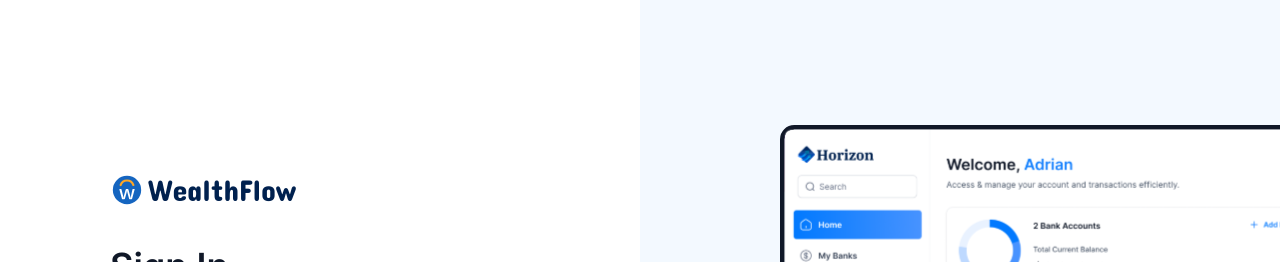
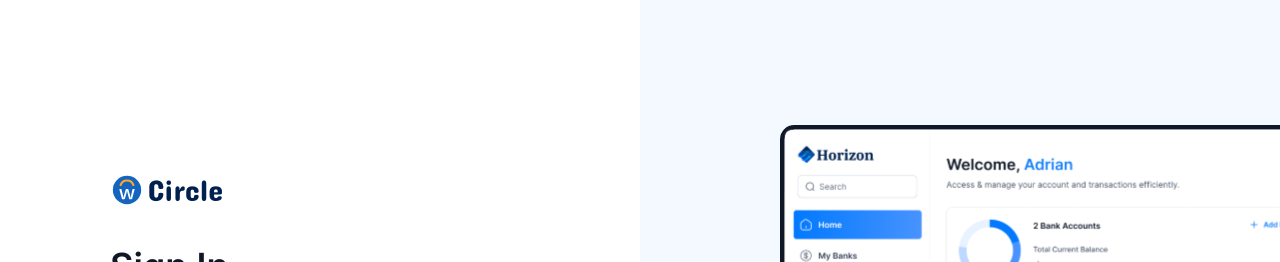
Before and after one commit to rtom03/fintech, a Next.js app: page /sign-in in a window 1280 px wide. Shown: the top 262 px of the page. Built offline with nearby package versions, Linux system fonts and the light colour scheme; what dwolla-v2, plaid would draw is missing.

Commit message:
the-circle

```diff
--- a/app/layout.tsx
+++ b/app/layout.tsx
@@ -11,8 +11,8 @@ const ibmPlexSerif = IBM_Plex_Serif({
   variable: '--font-ibm-plex-serif'
 })
 export const metadata: Metadata = {
-  title: "WealthFlow",
-  description: "WealthFlow is a modern banking platform for everyone",
+  title: "Circle",
+  description: "Circle is a modern banking platform for everyone",
   icons: {
     icon: './icons/wealth.svg'
   }
--- a/components/AuthForm.tsx
+++ b/components/AuthForm.tsx
@@ -84,7 +84,7 @@ const AuthForm = ({ type }: { type: string }) => {
             width={34}
             height={34}
             alt="wealth logo" />
-          <h1 className='concert-one-regular'>WealthFlow</h1>
+          <h1 className='concert-one-regular'>Circle</h1>
         </Link>
         <div className='flex flex-col gap-1 md:gap-3'>
           <h1 className='text-24 lg:text-36 font-semibold text-gray-900'>
--- a/components/SideBar.tsx
+++ b/components/SideBar.tsx
@@ -22,7 +22,7 @@ const SideBar = ({ user }: SiderbarProps) => {
                   height={44}
                   alt="Horizon logo"
                   className='size-[34px] mt-1 max-xl:size-14' />
-               <h1 className='concert-one-regular'>WealthFlow</h1>
+               <h1 className='concert-one-regular'>Circle</h1>
             </Link>
             {sidebarLinks.map((item) => {
                const isActive =
--- a/package.json
+++ b/package.json
@@ -1,5 +1,5 @@
 {
-  "name": "wealthflow",
+  "name": "circle",
   "version": "0.1.0",
   "private": true,
   "scripts": {
```
Also changed, not shown: 1 other file (tests, documents, lock files or other folders).
